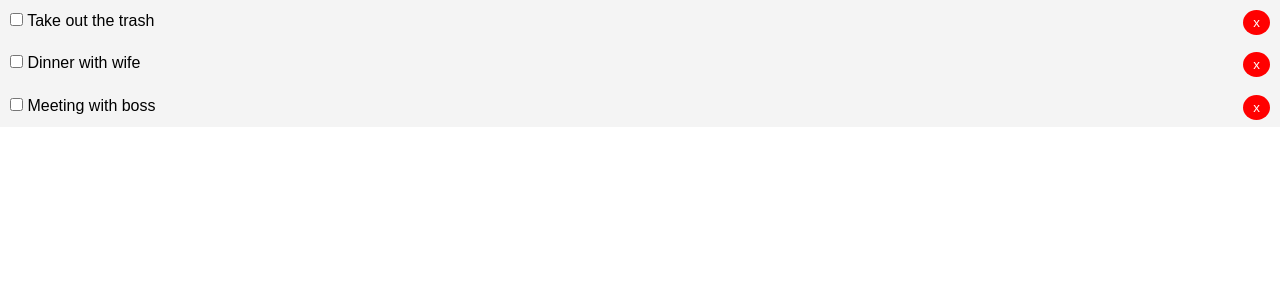
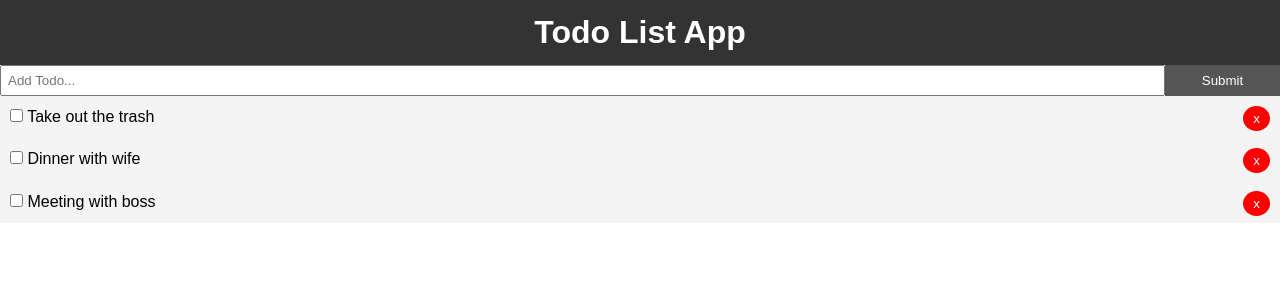
Before and after one commit to fagnersales/react-project-2, a React (Create React App) app: page / in a window 1280 px wide. Shown: the top 300 px of the page. Built offline with nearby package versions, Linux system fonts and the light colour scheme.

Commit message:
Add Submit Item

```diff
--- a/package.json
+++ b/package.json
@@ -8,7 +8,9 @@
     "@testing-library/user-event": "^7.2.1",
     "react": "^16.13.1",
     "react-dom": "^16.13.1",
-    "react-scripts": "3.4.1"
+    "react-router-dom": "^5.2.0",
+    "react-scripts": "3.4.1",
+    "uuid": "^8.2.0"
   },
   "scripts": {
     "start": "react-scripts start",
--- a/src/App.css
+++ b/src/App.css
@@ -13,3 +13,19 @@
   color: #333;
   text-decoration: none;
 }
+
+.container {
+  padding: 0 1rem;
+}
+
+.btn {
+  display: inline-block;
+  border: none;
+  background: #555;
+  color: #fff;
+  cursor: pointer;
+}
+
+.btn:hover {
+  background: #666;
+}
--- a/src/App.js
+++ b/src/App.js
@@ -1,23 +1,26 @@
 import React, { Component } from 'react';
 import './App.css';
 import Todos from './components/Todos'
+import Header from './components/layout/Header'
+import AddTodo from './components/AddTodo'
+import uuid from 'uuid'
 
 class App extends Component {
 
   state = {
     todos: [
       {
-        id: 1,
+        id: uuid.v4(),
         title: 'Take out the trash',
         completed: false
       },
       {
-        id: 2,
+        id: uuid.v4(),
         title: 'Dinner with wife',
         completed: false
       },
       {
-        id: 3,
+        id: uuid.v4(),
         title: 'Meeting with boss',
         completed: false
       }
@@ -41,9 +44,23 @@
     this.setState({ todos: [...this.state.todos.filter(todo => todo.id !== id)] })
   }
 
+  // Add Todo
+  addTodo = title => {
+
+    const newTodo = {
+      id: uuid.v4(),
+      title,
+      completed: false
+    }
+
+    this.setState({ todos: [...this.state.todos, newTodo] })
+  }
+
   render() {
     return (
       <div className="App">
+        <Header />
+        <AddTodo addTodo={this.addTodo} />
         <Todos todos={this.state.todos} markComplete={this.markComplete} delTodo={this.delTodo} />
       </div>
     )
--- /dev/null
+++ b/src/components/AddTodo/index.js
@@ -0,0 +1,33 @@
+import React, { Component } from 'react'
+
+export class AddTodo extends Component {
+    state = {
+        title: ''
+    }
+
+    onSubmit = e => {
+        e.preventDefault()
+        this.props.addTodo(this.state.title)
+        this.setState({ title: '' })
+    }
+
+    onChange = e => this.setState({ [e.target.name]: e.target.value })
+
+    render() {
+        return (
+            <form onSubmit={this.onSubmit} style={{ display: 'flex' }}>
+                <input
+                type="text"
+                name="title"
+                placeholder="Add Todo..."
+                style={{ flex: '10', padding: '6px' }}
+                value={this.state.title}
+                onChange={this.onChange}
+                 />
+                <input type="submit" value="Submit" className="btn" style={{ flex: '1' }} />
+            </form>
+        )
+    }
+}
+
+export default AddTodo
--- /dev/null
+++ b/src/components/layout/Header.js
@@ -0,0 +1,18 @@
+import React from 'react'
+
+function Header() {
+    return (
+        <header style={headerStyle}>
+            <h1>Todo List App</h1>
+        </header>
+    )
+}
+
+const headerStyle = {
+    background: '#333',
+    color: '#FFF',
+    textAlign: 'center',
+    padding: '10px'
+}
+
+export default Header
```
Also changed, not shown: 1 other file (tests, documents, lock files or other folders).
